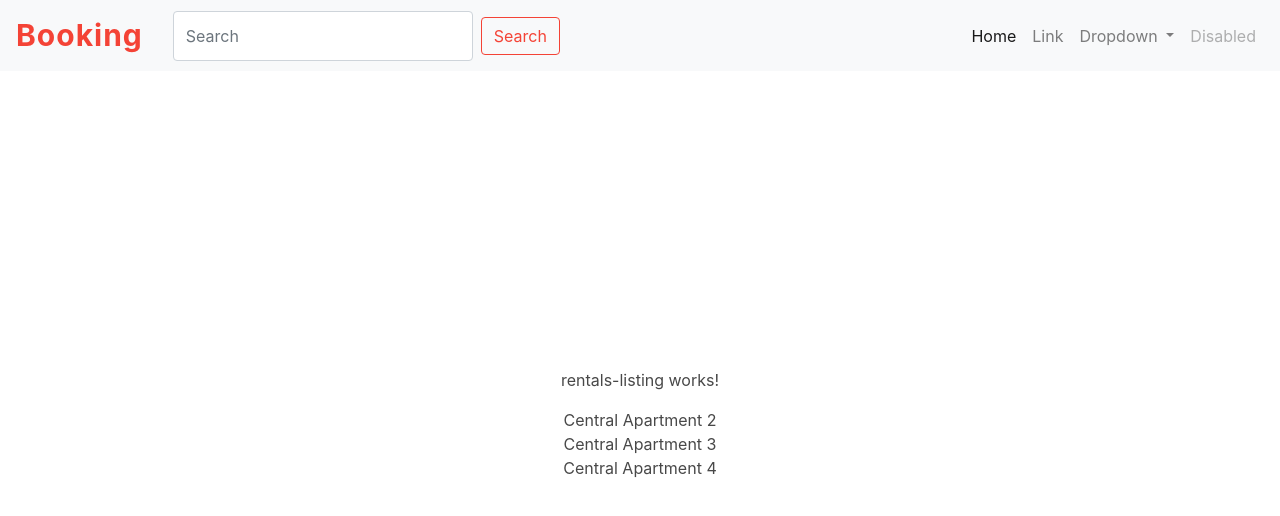
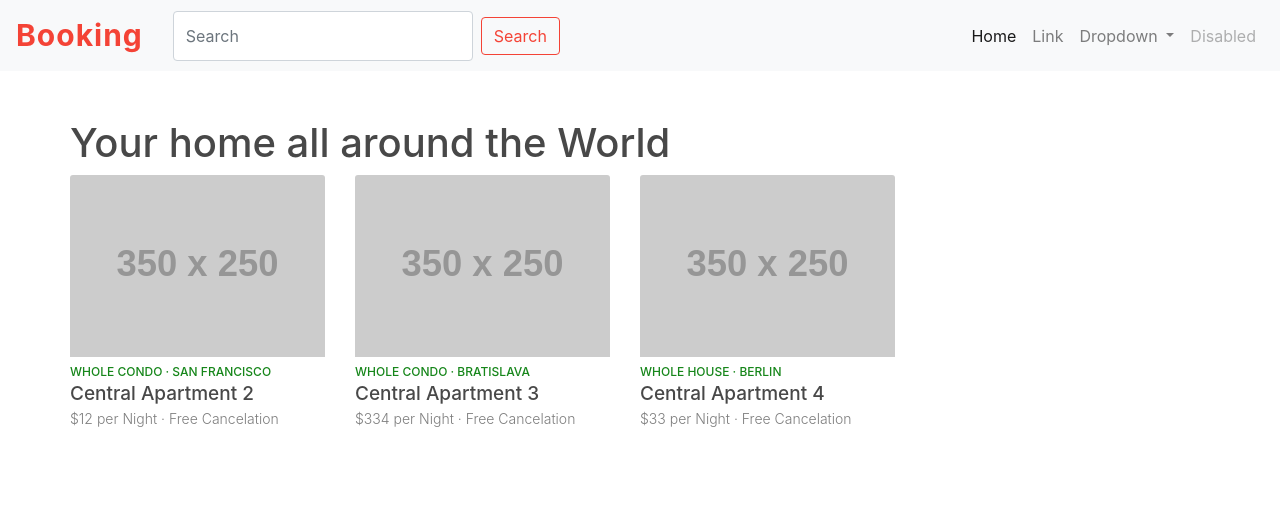
Before and after one commit to davidvera13/react-angular-node, an Angular app in the folder booking-angular/: page /rentals in a window 1280 px wide. Shown: the top 516 px of the page. Built offline with nearby package versions, Linux system fonts and the light colour scheme.

Commit message:
feat(angular): 6. Rental Item stylings

```diff
--- a/booking-angular/src/app/app.component.scss
+++ b/booking-angular/src/app/app.component.scss
@@ -1,15 +1,4 @@
-.container {
-  position: absolute;
-  left: 50%;
-  top: 50%;
-  width: 300px;
-  // margin-left: -150px;
-  transform: translate(-50%, - 50%);
-  text-align: center;
-
-  h1 {
+h1 {
     font-size: 80px;
-  }
-  button { font-size: 25px }
-
 }
+button { font-size: 25px }
--- a/booking-angular/src/app/components/rentals/rentals-listing/rentals-listing.component.html
+++ b/booking-angular/src/app/components/rentals/rentals-listing/rentals-listing.component.html
@@ -1,4 +1,29 @@
-<p>rentals-listing works!</p>
-<div *ngFor="let rental of rentals">
-  {{ rental.title}}
+<div class="row">
+<div class="booking-list-page">
+  <h1 class="title">Your home all around the World</h1>
+  <!-- TODO: Create custom directive in end of this section -->
+  <div class="row">
+    <div
+      *ngFor="let rental of rentals"
+      class="col-md-3 col-xs-12">
+      <a href="#">
+        <div class="card booking-card">
+          <img class="card-img-top"
+               src="http://via.placeholder.com/350x250" alt="">
+          <div class="card-block">
+            <h6 class="card-subtitle">
+              Whole {{rental.category}} &#183; {{rental.city}}
+            </h6>
+            <h4 class="card-title">
+              {{rental.title}}
+            </h4>
+            <p class="card-text">
+              ${{rental.dailyPrice}} per Night &#183;
+              Free Cancelation
+            </p>
+          </div>
+        </div>
+      </a>
+    </div>
+  </div>
 </div>
--- a/booking-angular/src/app/components/rentals/rentals-listing/rentals-listing.component.scss
+++ b/booking-angular/src/app/components/rentals/rentals-listing/rentals-listing.component.scss
@@ -0,0 +1,37 @@
+@import 'colors';
+
+a {
+  &:hover, &:focus {
+    text-decoration: none;
+  }
+}
+
+/* SINGLE CARD STYLES*/
+.booking-card {
+  border: none;
+
+  .card-block {
+    padding-top: 8px;
+
+    .card-subtitle {
+      margin: 0;
+      font-weight: 500;
+      font-size: 12px;
+      text-transform: uppercase;
+      color: #16861a;
+    }
+
+    .card-title {
+      font-size: 19px;
+      margin: 3px 0;
+      color: $dark-gray-color;
+    }
+
+    .card-text {
+      font-size: 14px;
+      font-weight: 300;
+      color: #7e7e7e;
+      margin-bottom: 0;
+    }
+  }
+}
```
